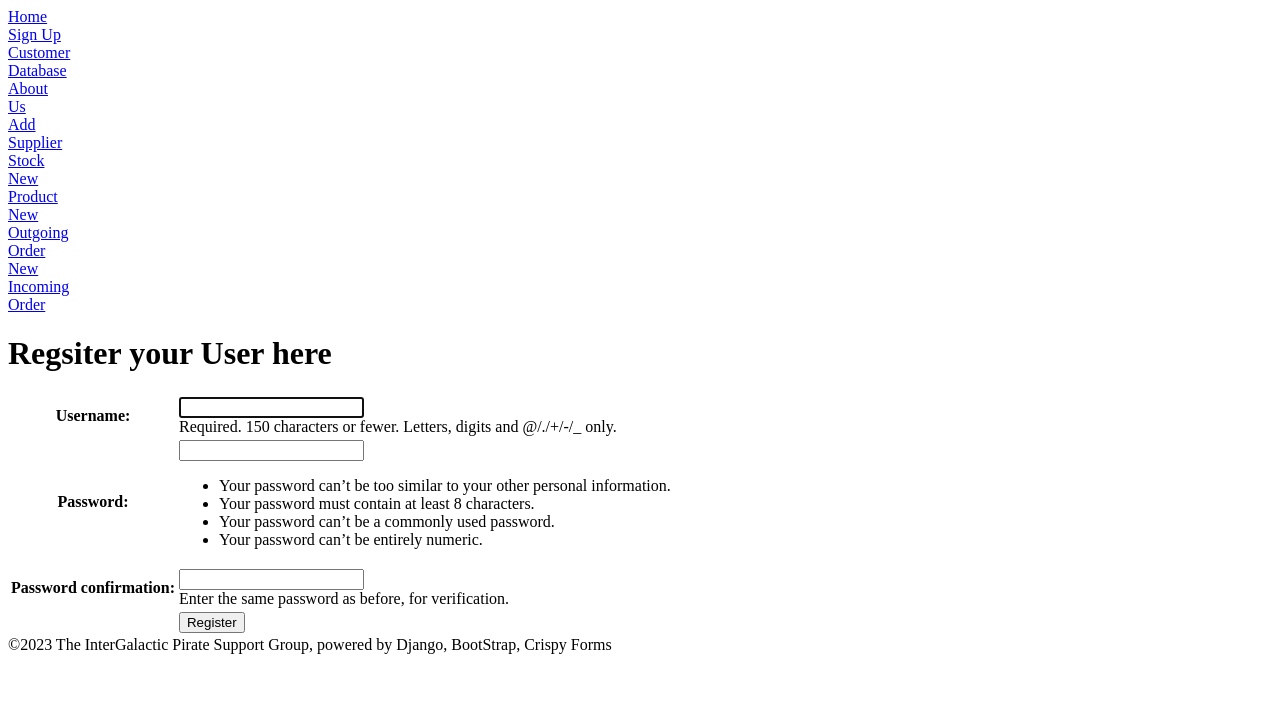
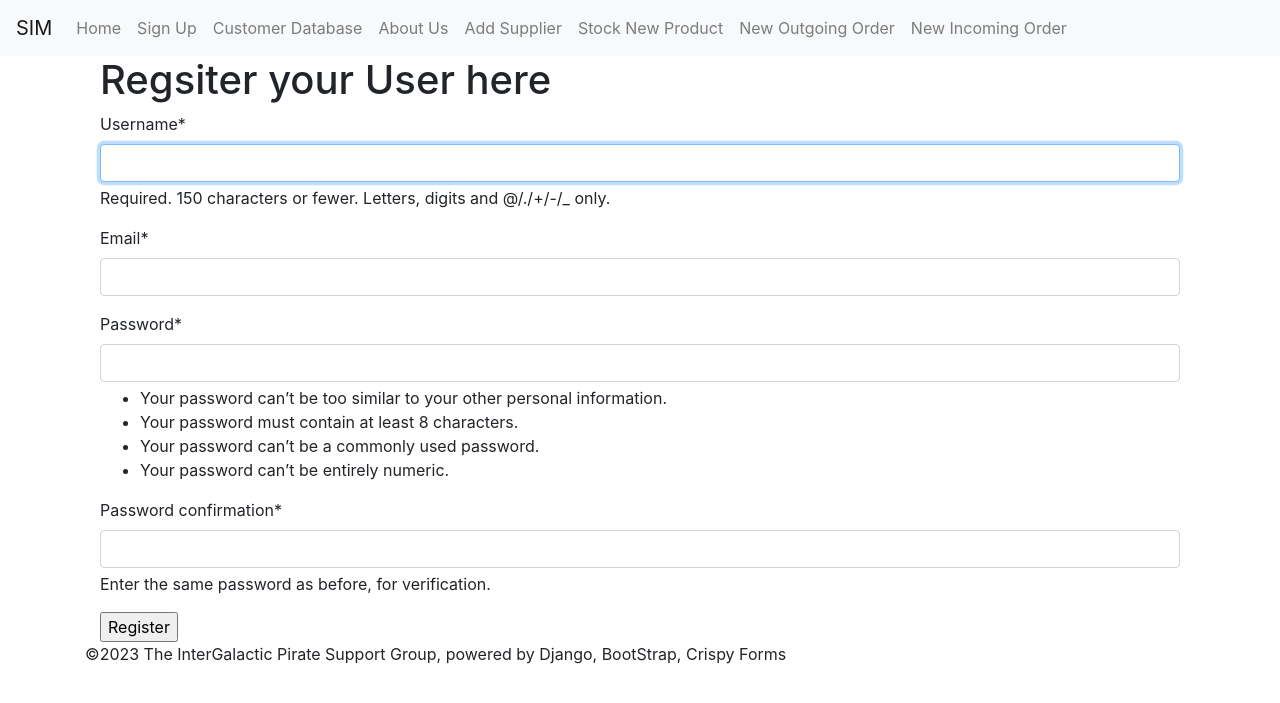
Before and after one commit to jwdiller/CSC289-Group2-Inventory, a Django app: page /register/ in a window 1280 px wide. Shown: the top 703 px of the page. Run offline with Django 4.2, Linux system fonts and the light colour scheme; some libraries are stand-ins or nearby versions.

Commit message:
added crispy and email to entry to User form and created boostrap navbar

```diff
--- a/app/core/templates/base.html
+++ b/app/core/templates/base.html
@@ -2,29 +2,31 @@
 <!doctype html>
 <head>
 	<title>SIM - {% block title %}Generic Page{% endblock %}</title>
-	<style>
-		.navbar-horizontal {
-			list-style-type: none;
-			margin: 0;
-			padding: 0;
-			width: 60px;
-		}
-	</style>
+	<!-- Bootstrap CSS -->
+	<link rel="stylesheet" href="https://cdn.jsdelivr.net/npm/bootstrap@4.3.1/dist/css/bootstrap.min.css" integrity="sha384-ggOyR0iXCbMQv3Xipma34MD+dH/1fQ784/j6cY/iJTQUOhcWr7x9JvoRxT2MZw1T" crossorigin="anonymous">
 </head>
 <body>
-	<nav class="navbar">
-		<ul class="navbar-horizontal">
-			<li><a href="{% url 'home' %}">Home</a></li>
-			<li><a href="{% url 'signup' %}">Sign Up</a></li>
-			<li><a href="{% url 'customer' %}">Customer Database</a></li>
-			<li><a href="{% url 'about' %}">About Us</a></li>
-			<li></li>
-			<li><a href="{% url 'suppliersignup' %}">Add Supplier</a></li>
-			<li><a href="{% url 'stocksignup' %}">Stock New Product</a></li>
-			<li><a href="{% url 'ordersignup' %}">New Outgoing Order</a></li>
-			<li><a href="{% url 'incomingsignup' %}">New Incoming Order</a></li>
-		</ul>
+	<header class="site-header">
+	<nav class="navbar navbar-expand-lg navbar-light bg-light">
+		<a class="navbar-brand" href="#">SIM</a>
+			<button class="navbar-toggler" type="button" data-bs-toggle="collapse" data-bs-target="#navbarSupportedContent" aria-controls="navbarSupportedContent" aria-expanded="false" aria-label="Toggle navigation">
+				<span class="navbar-toggler-icon"></span>
+			  </button>
+			<div class="collapse navbar-collapse" id="navbarSupportedContent">
+				<ul class="navbar-nav me-auto mb-2 mb-lg-0">
+					<li class="nav-item"><a class="nav-link" href="{% url 'home' %}">Home</a></li>
+					<li class="nav-item"><a class="nav-link" href="{% url 'register' %}">Sign Up</a></li>
+					<li class="nav-item"><a class="nav-link" href="{% url 'customer' %}">Customer Database</a></li>
+					<li class="nav-item"><a class="nav-link" href="{% url 'about' %}">About Us</a></li>
+					<li class="nav-item"><a class="nav-link" href="{% url 'suppliersignup' %}">Add Supplier</a></li>
+					<li class="nav-item"><a class="nav-link" href="{% url 'stocksignup' %}">Stock New Product</a></li>
+					<li class="nav-item"><a class="nav-link" href="{% url 'ordersignup' %}">New Outgoing Order</a></li>
+					<li class="nav-item"><a class="nav-link" href="{% url 'incomingsignup' %}">New Incoming Order</a></li>
+				</ul>
+		</div>
 	</nav>
+</header>
+<main role="main" class="container">
 	<div class="container">
 		{% block content %}
 		{% endblock %}
@@ -32,5 +34,10 @@
 	<div class="endbar">
 		©2023 The InterGalactic Pirate Support Group, powered by Django, BootStrap, Crispy Forms
 	</div>
+</main>
 </body>
+<!-- Bootstrap JS -->
+<script src="https://code.jquery.com/jquery-3.3.1.slim.min.js" integrity="sha384-q8i/X+965DzO0rT7abK41JStQIAqVgRVzpbzo5smXKp4YfRvH+8abtTE1Pi6jizo" crossorigin="anonymous"></script>
+<script src="https://cdn.jsdelivr.net/npm/popper.js@1.14.7/dist/umd/popper.min.js" integrity="sha384-UO2eT0CpHqdSJQ6hJty5KVphtPhzWj9WO1clHTMGa3JDZwrnQq4sF86dIHNDz0W1" crossorigin="anonymous"></script>
+<script src="https://cdn.jsdelivr.net/npm/bootstrap@4.3.1/dist/js/bootstrap.min.js" integrity="sha384-JjSmVgyd0p3pXB1rRibZUAYoIIy6OrQ6VrjIEaFf/nJGzIxFDsf4x0xIM+B07jRM" crossorigin="anonymous"></script>
 </html>
--- a/app/core/templates/core/customer-signup.html
+++ b/app/core/templates/core/customer-signup.html
@@ -1,5 +1,5 @@
 {% extends 'base.html' %}
-
+{% load crispy_forms_tags %}
 {% block title %}Sign Up{% endblock %}
 
 {% block content %}
--- a/app/users/forms.py
+++ b/app/users/forms.py
@@ -0,0 +1,10 @@
+from django import forms
+from django.contrib.auth.models import User
+from django.contrib.auth.forms import UserCreationForm
+
+class UserRegisterForm(UserCreationForm):
+    email = forms.EmailField()
+
+    class Meta:
+        model = User
+        fields = ['username', 'email', 'password1', 'password2']
--- a/app/users/templates/users/register.html
+++ b/app/users/templates/users/register.html
@@ -1,7 +1,7 @@
 {% extends 'base.html' %}
 
 {% block content %}
-
+{% load crispy_forms_tags %}
 <div class = "login">
 
     {% if messages %}
@@ -17,11 +17,8 @@
          <form method="post" >
              {% csrf_token %}
              <table>
-                {{ form.as_table }}
-                 <tr>
-                    <td></td>
-                    <td><input type="submit" name="submit" value="Register" /></td>
-                </tr>
+                {{ form|crispy }}
+                    <input type="submit" name="submit" value="Register" /></td>
              </table>
          </form>
      </div>
--- a/app/users/views.py
+++ b/app/users/views.py
@@ -1,12 +1,12 @@
 from django.shortcuts import render, redirect
-from django.contrib.auth.forms import UserCreationForm
+from .forms import UserRegisterForm
 from django.contrib.auth.models import User
 from django.contrib import messages
 
 
 def register(request):
     if request.method == 'POST':
-        form = UserCreationForm(request.POST)
+        form = UserRegisterForm(request.POST)
         if form.is_valid():
             form.save()
             messages.success(request,('!!Sign Up Successful!!'))
@@ -15,5 +15,5 @@ def register(request):
             messages.error(request, ('Error in creating user'))
             return(request, 'users/register.html', {'form' : form})
     else:
-        form = UserCreationForm()
+        form = UserRegisterForm()
     return render(request, 'users/register.html', {'form': form})
```
Also changed, not shown: app/app/settings.py (+7 -1 lines).
